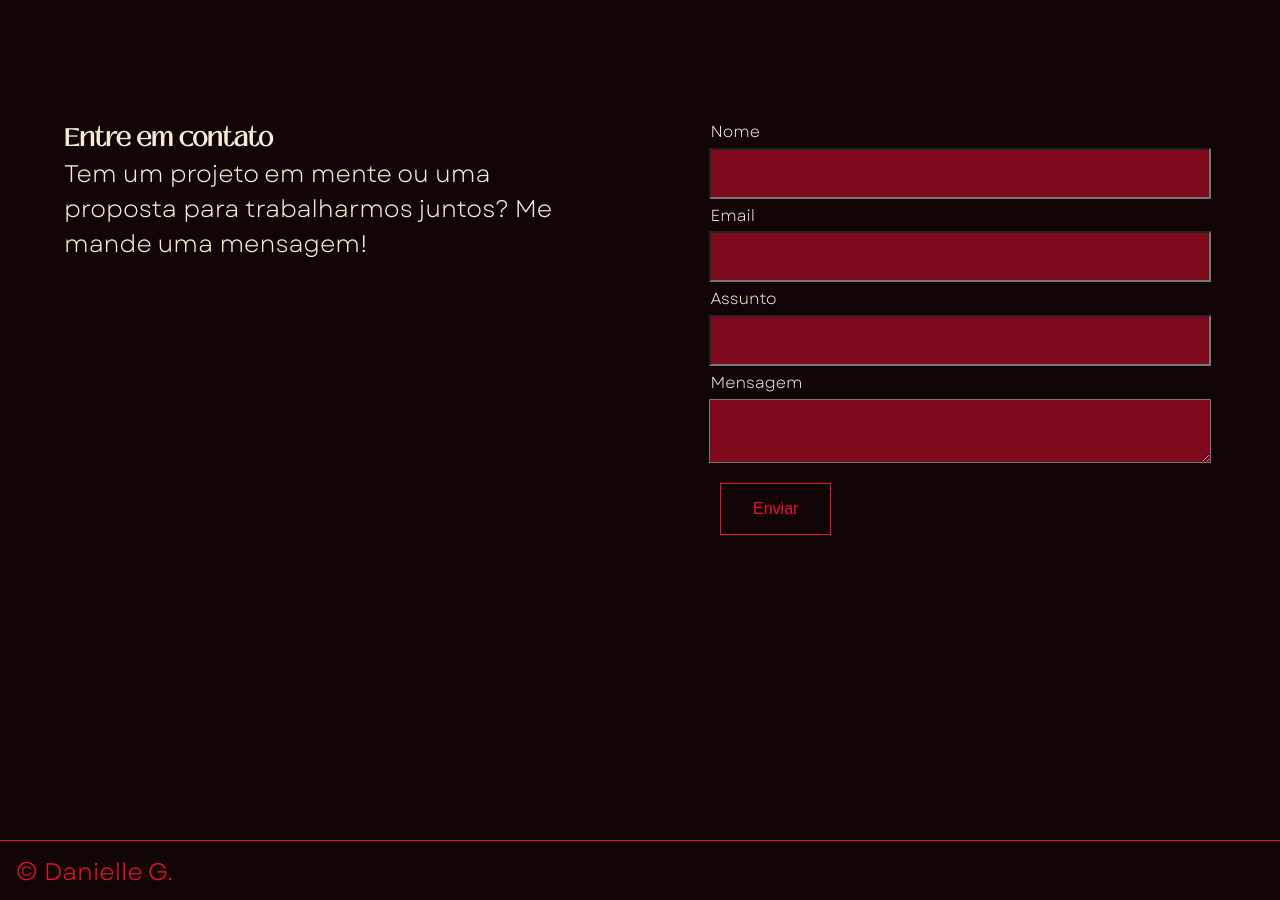
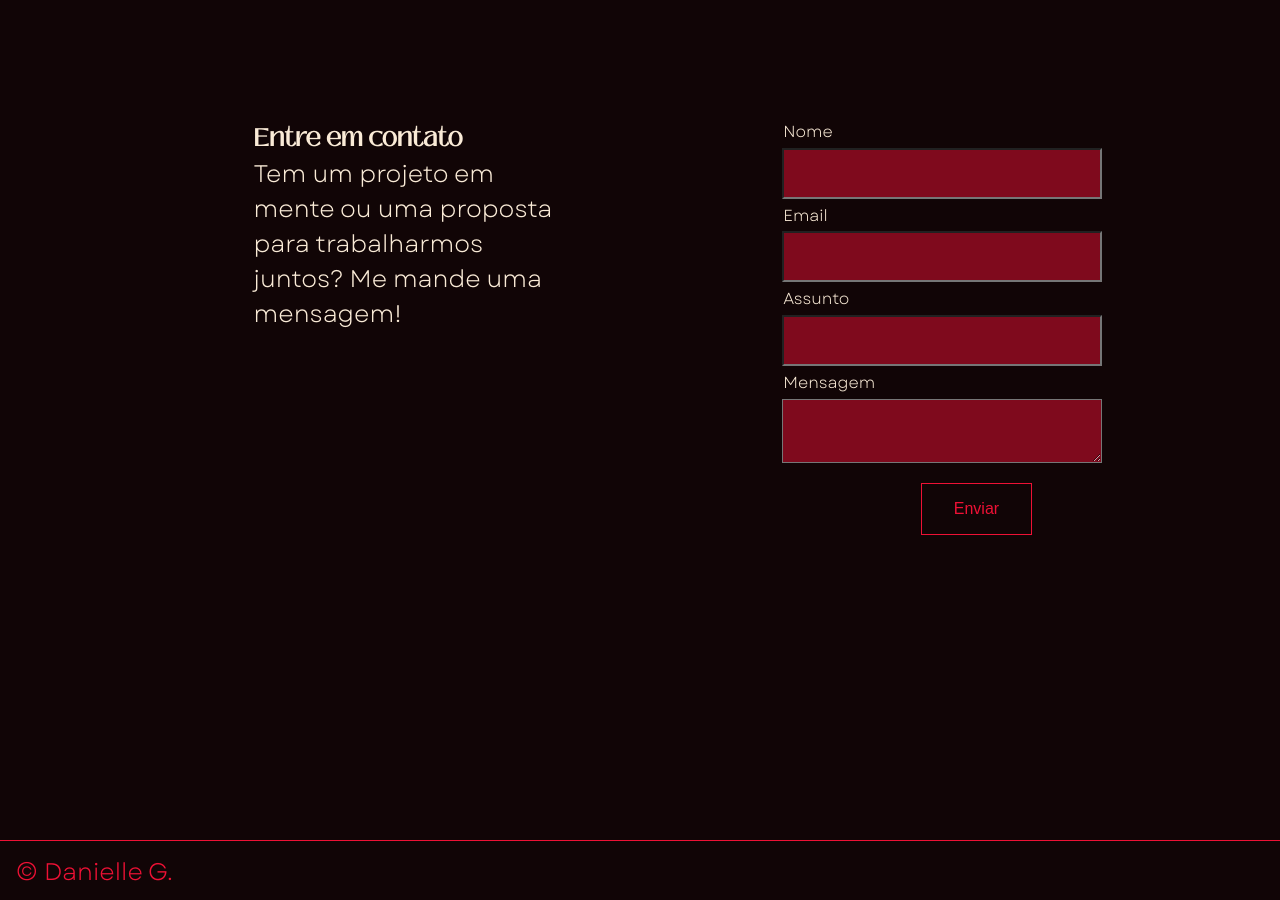
Before and after one commit to niellegs/Portfolio, a React (Vite) app in the folder portfolio/: page / in a window 1280 px wide. Shown: the part 3280-4180 px from the top of the page. Built offline with nearby package versions, Linux system fonts and the light colour scheme.

Commit message:
fix - width unequal

```diff
--- a/portfolio/src/Components/Contact/Contact.css
+++ b/portfolio/src/Components/Contact/Contact.css
@@ -15,8 +15,13 @@
     font-size: 1.5rem;
 }
 
-.form_contact div {
-    width: 40vw;
+.form_contact input , .form_contact textarea{
+    width: 25vw;
+}
+
+.form_text {
+    padding-left: 5rem;
+    width: 30vw;
 }
 
 .form_contact label {
@@ -26,6 +31,10 @@
 .form-group div input, .form-group div textarea  {
     background-color: rgba(238, 17, 53, 0.5);
     color: antiquewhite;
+}
+
+.form-group {
+    margin-left:-8rem;
 }
 
 .contact_container button {
@@ -40,7 +49,7 @@
 
 .contact_container button:hover {
     box-shadow: rgba(238, 17, 53) .5rem .4rem;
-    cursor: pointer;;
+    cursor: pointer;
 }
 
 input, textarea {
--- a/portfolio/src/Components/Hobbies/Hobbies.css
+++ b/portfolio/src/Components/Hobbies/Hobbies.css
@@ -15,8 +15,8 @@
     background-color: rgba(112, 1, 215, 0.1); /* Ajustado o ponto e vírgula */
     text-align: center;
     border: 1px solid #7001d7; /* Ordem padrão */
-    width: 10rem;
-    height: 10rem;
+    width: 18.5vw;
+    height: 18.5vh;
 }
 
 .hobbie:hover {
--- a/portfolio/src/Components/Portfolio/Portfolio.css
+++ b/portfolio/src/Components/Portfolio/Portfolio.css
@@ -15,7 +15,7 @@
 }
 
 .portfolio_menu button {
-    width: 20vw;
+    width: 18.5vw;
     height: 5vh;
     font-size: 1.5rem;
     border: rgba(238, 17, 53) .1rem solid;
--- a/portfolio/src/Components/Skills/Skills.css
+++ b/portfolio/src/Components/Skills/Skills.css
@@ -15,7 +15,7 @@
 }
 
 .skill_menu button {
-    width: 20vw;
+    width:18.5vw;
     height: 5vh;
     font-size: 1.5rem;
     border: rgba(238, 17, 53) .1rem solid;
@@ -37,7 +37,7 @@
 
 
 .skill_info {
-    width: 40vw;
+    width: 33vw;
     color: #7001d7;
     text-align: center;
     padding: 1rem 3rem;
```
